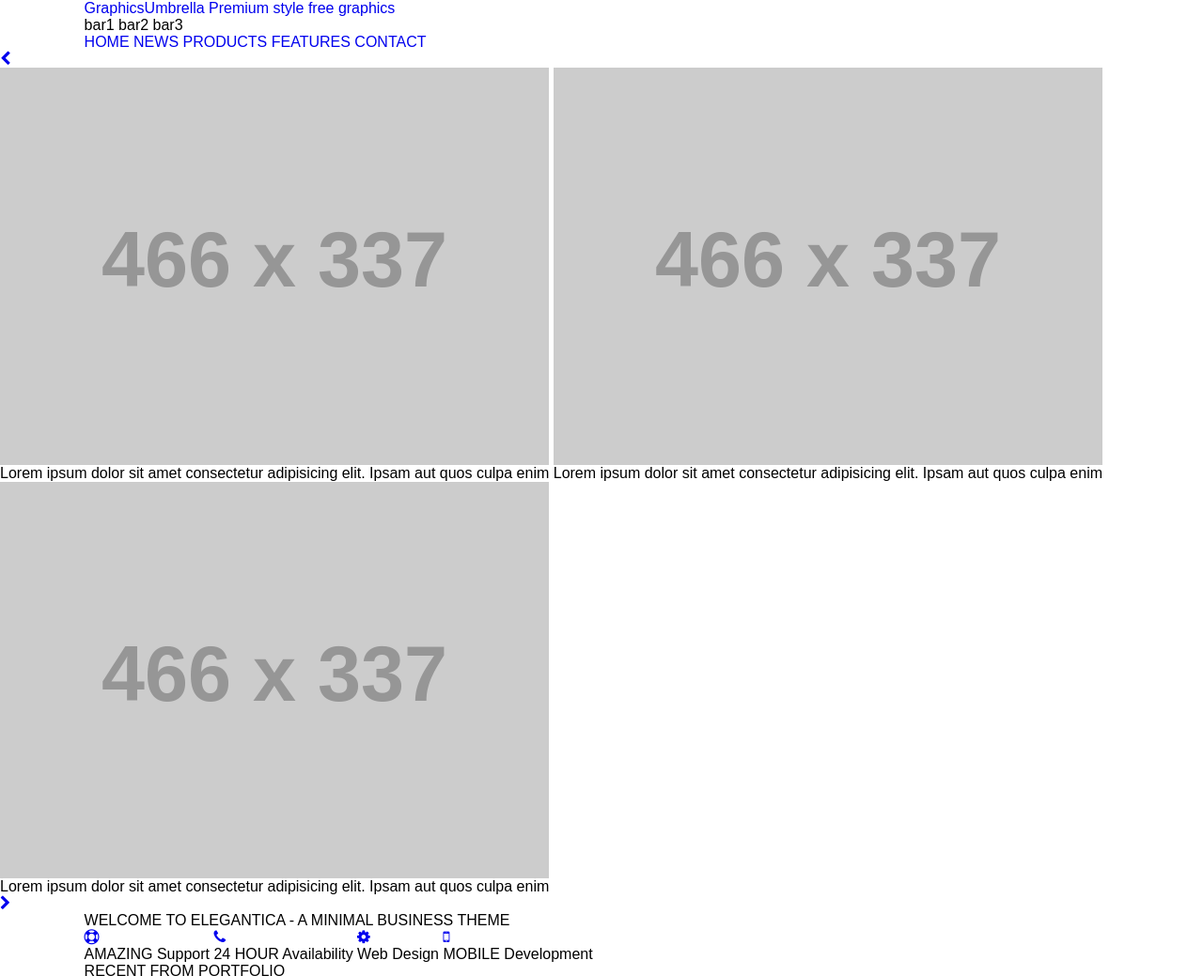
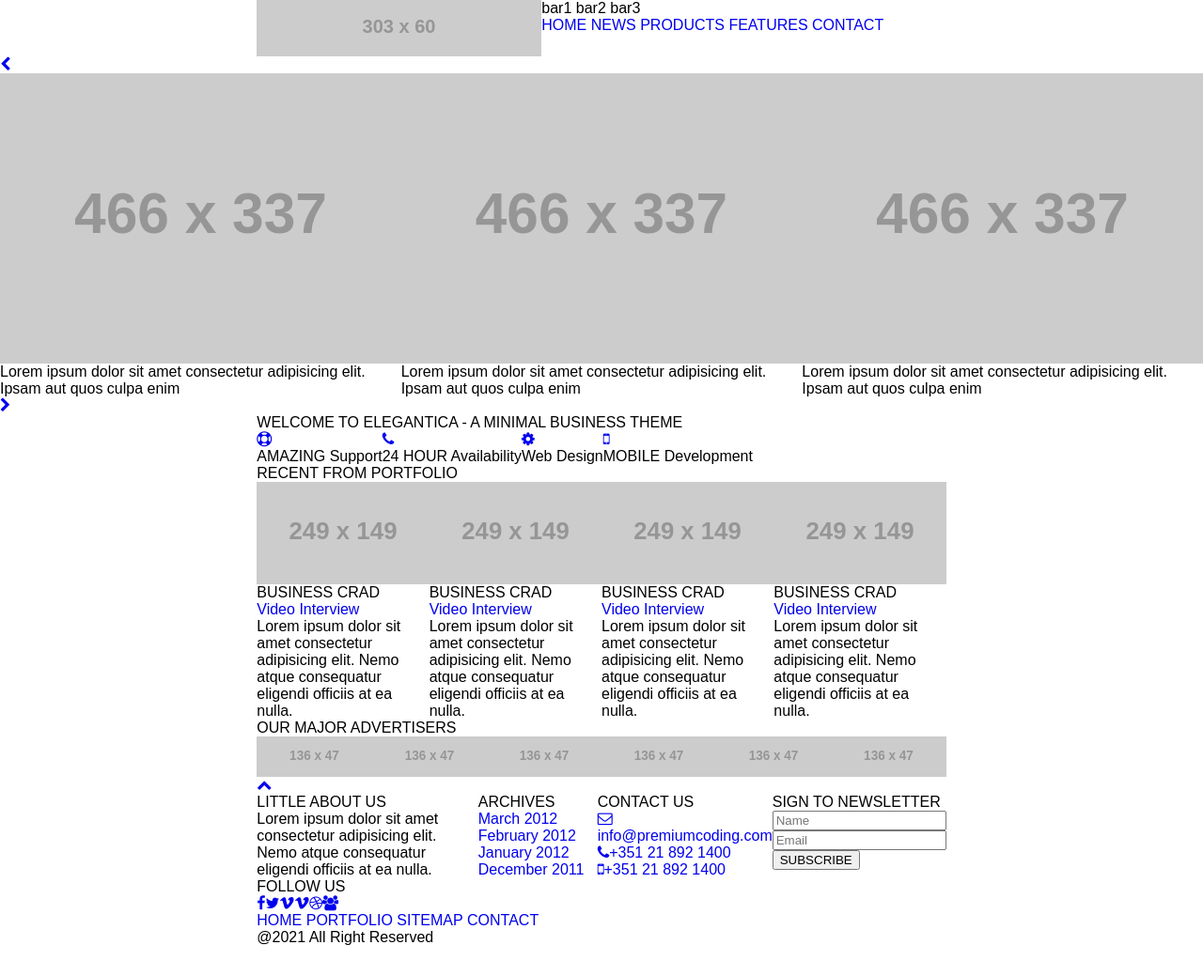
Before and after one commit to idnyaneshwaraxioned/GraphicsUmbrella, a plain HTML site: page index.html in a window 1280 px wide. Shown: the top 1039 px of the page at 94% size. After the commit the page ends 1007 px from the top, so only its background shows below. Drawn offline with Linux system fonts and the light colour scheme; placeholder pictures from the web are drawn by us.

Commit message:
modify heder html

```diff
--- a/assets/css/style.css
+++ b/assets/css/style.css
@@ -100,13 +100,13 @@ li {
 /*for wrapper*/
 .wrapper {
   max-width: 1360px;
-  width: 86%;
+  width: 57.3%;
   margin: 0 auto;
 }
+.flex { display: flex; }
 /*=================================
   Header styling starts here
 =================================*/
-
 
 
 
--- a/index.html
+++ b/index.html
@@ -27,9 +27,10 @@
   <div class="container">
     <!--header section start-->
     <header>
-      <div class="wrapper">
+      <div class="wrapper flex">
         <h1 class="logo">
-          <a href="index.html" title="GraphicsUmbrella">GraphicsUmbrella <span>Premium style free graphics</span></a>
+          <a href="#FIXME" title="Graphics Umbrella"><img src="https://dummyimage.com/303x60/a0c63f/a0c63"
+              alt="GraphicsUmbrella"></a>
         </h1>
         <nav>
           <div class="hamburger desktop-none">
```
